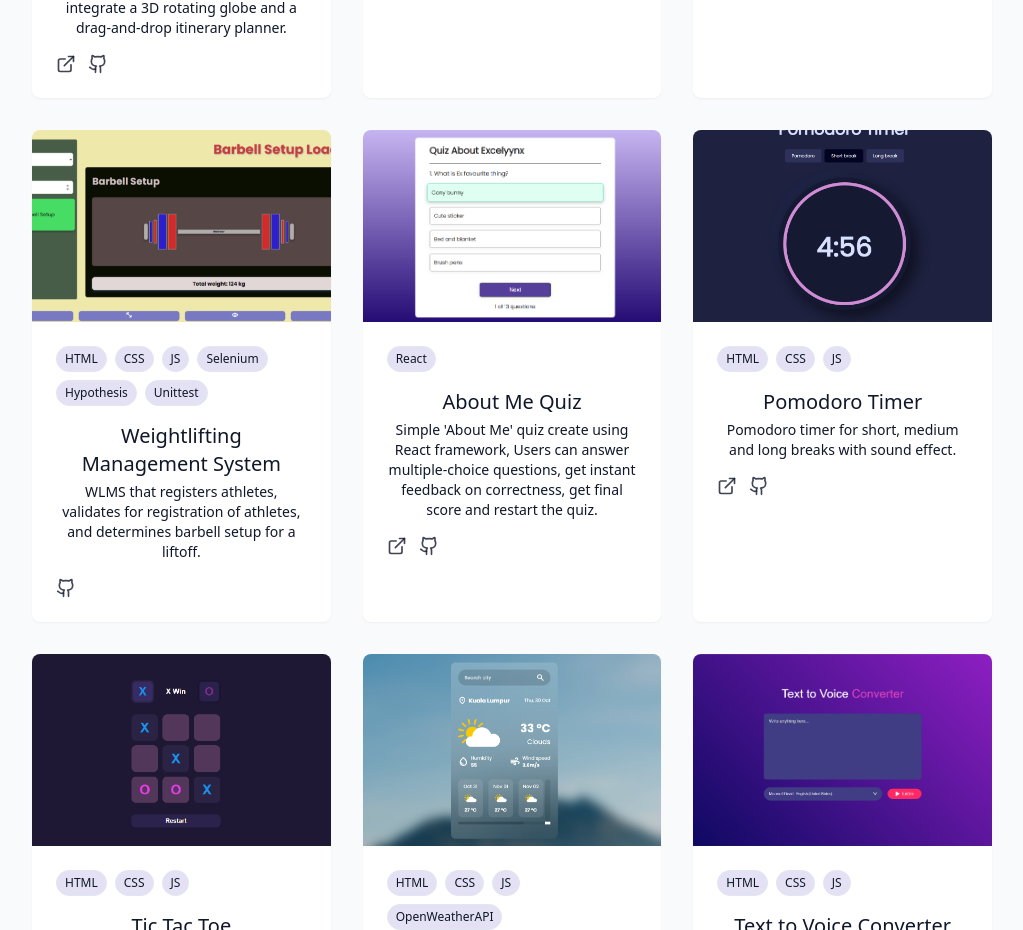
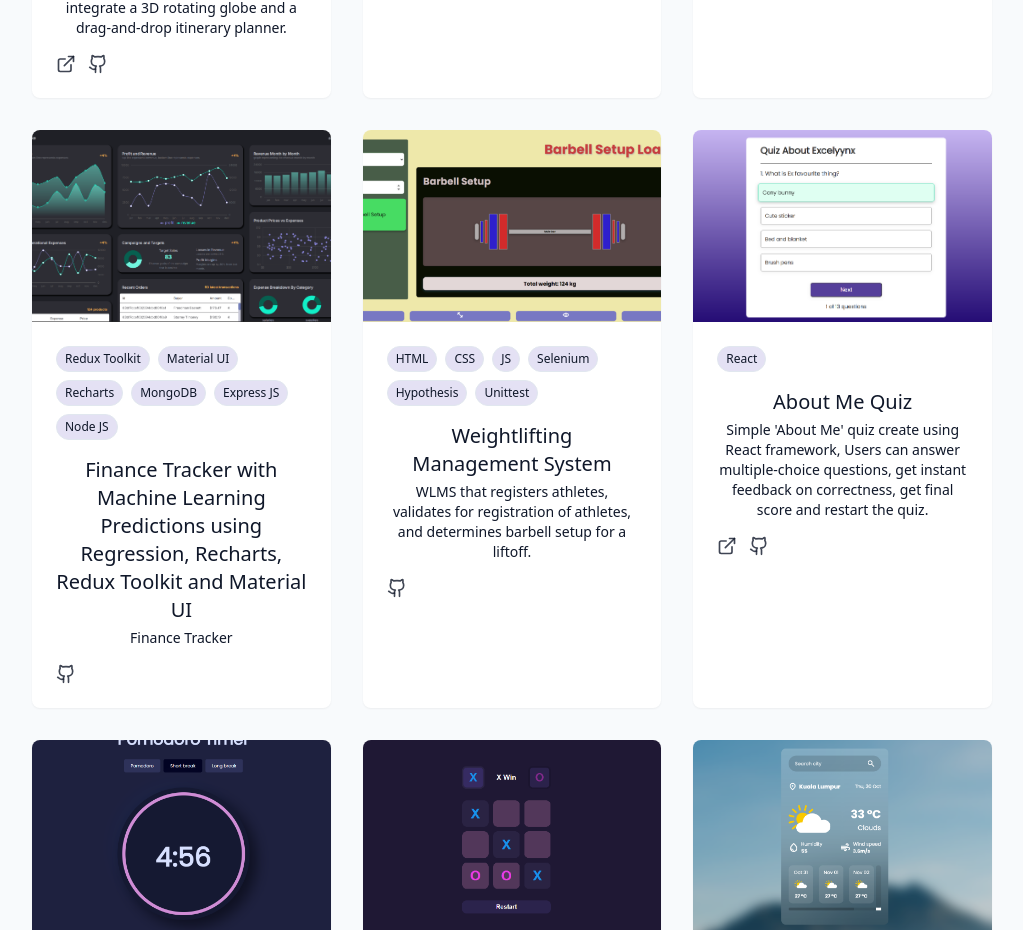
Before and after one commit to excelyynxl-a11y/my-portfolio, a React (Vite) app: page / in a window 1280 px wide. Shown: the part 3972-4902 px from the top of the page, without its empty margins (128-1151 px from the left). Built offline with nearby package versions, Linux system fonts and the light colour scheme.

Commit message:
add Finance Tracker project

```diff
--- a/src/components/ProjectsSection.jsx
+++ b/src/components/ProjectsSection.jsx
@@ -30,6 +30,15 @@ const projects = [
     },
     {
         id: 4,
+        title: "Finance Tracker with Machine Learning Predictions using Regression, Recharts, Redux Toolkit and Material UI",
+        description: "Finance Tracker",
+        image: "/projects/finance_tracker.png",
+        tags: ["Redux Toolkit", "Material UI", "Recharts", "MongoDB", "Express JS", "Node JS"],
+        demoUrl: "#",
+        gitUrl: "https://github.com/excelyynxl-a11y/finance-tracker",
+    },
+    {
+        id: 5,
         title: "Weightlifting Management System",
         description: "WLMS that registers athletes, validates for registration of athletes, and determines barbell setup for a liftoff.",
         image: "/projects/wlms.png",
@@ -38,7 +47,7 @@ const projects = [
         gitUrl: "https://github.com/excelyynxl-a11y/WeightliftingManagementSystem/tree/main",
     },
     {
-        id: 5,
+        id: 6,
         title: "About Me Quiz",
         description: "Simple 'About Me' quiz create using React framework, Users can answer multiple-choice questions, get instant feedback on correctness, get final score and restart the quiz.",
         image: "/projects/about_me.png",
@@ -47,7 +56,7 @@ const projects = [
         gitUrl: "https://github.com/excelyynxl-a11y/about-me-quiz",
     },
     {
-        id: 6,
+        id: 7,
         title: "Pomodoro Timer",
         description: "Pomodoro timer for short, medium and long breaks with sound effect.",
         image: "/projects/pomodoro_timer.png",
@@ -56,7 +65,7 @@ const projects = [
         gitUrl: "https://github.com/excelyynxl-a11y/pomodoro.git",
     },
     {
-        id: 7,
+        id: 8,
         title: "Tic Tac Toe",
         description: "Classic tic tac toe game where players can play with computers..",
         image: "/projects/tic_tac_toe.png",
@@ -65,7 +74,7 @@ const projects = [
         gitUrl: "https://github.com/excelyynxl-a11y/TicTacToeGame.git",
     },
     {
-        id: 8,
+        id: 9,
         title: "Weather App",
         description: "Weather web that allows users to search a city and obtain a weather forecast.",
         image: "/projects/weather_app.png",
@@ -74,7 +83,7 @@ const projects = [
         gitUrl: "https://github.com/excelyynxl-a11y/WeatherApp.git",
     },
     {
-        id: 9,
+        id: 10,
         title: "Text to Voice Converter",
         description: "Text to voice converter where user can input their text, select a voice and hear an audible speech.",
         image: "/projects/text_to_voice_converter.png",
```
Also changed, not shown: public/projects/finance_tracker.png (added).
